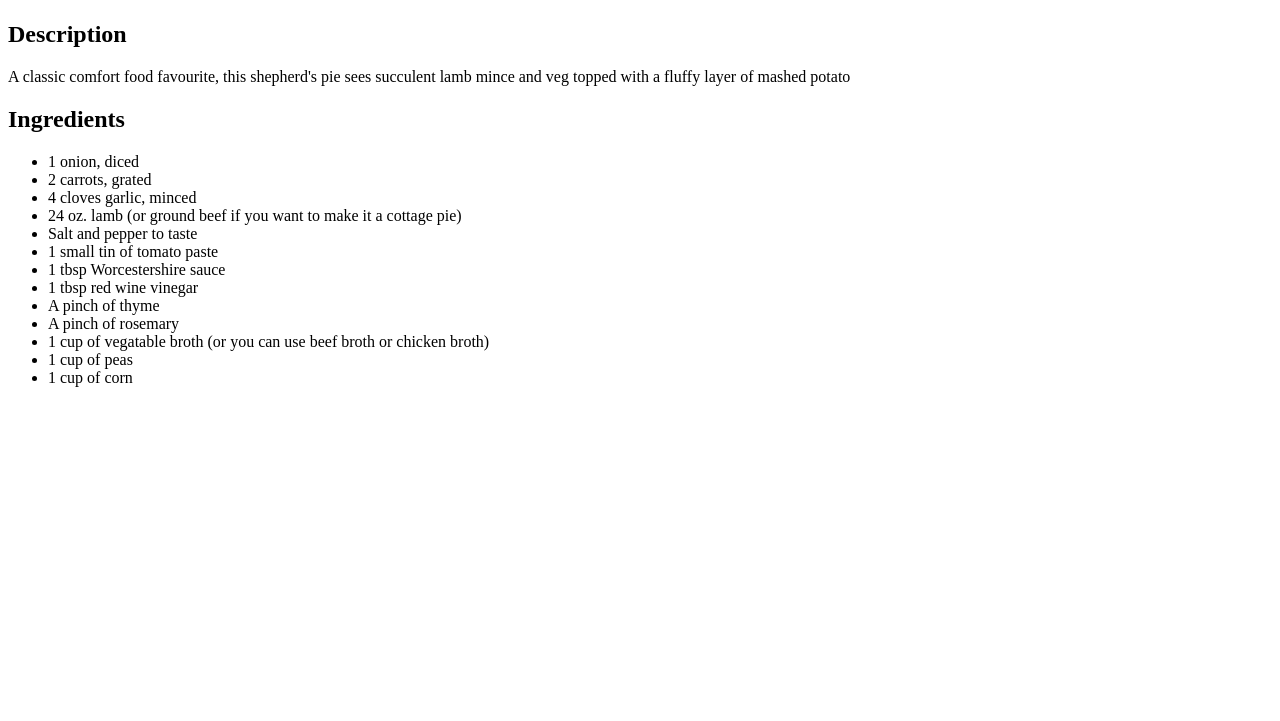
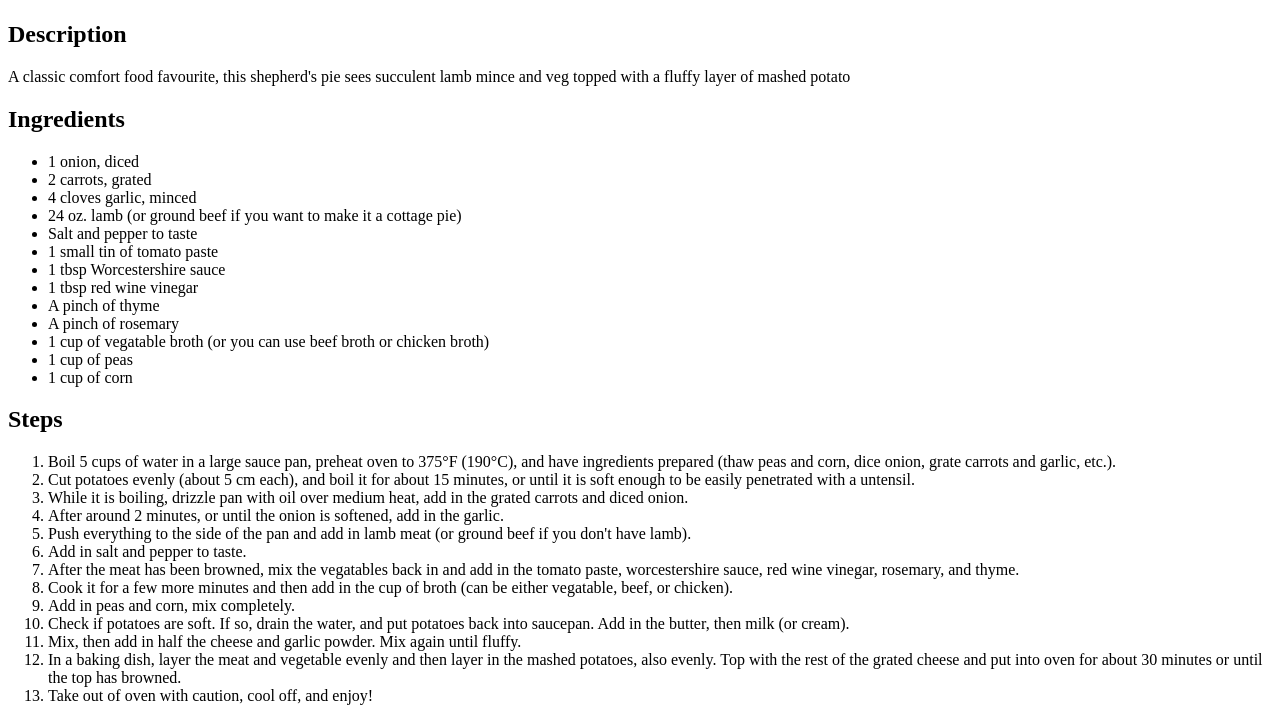
Before and after one commit to RyanH7101/odin-recipes, a plain HTML site: page recipes/shepherds_pie.html in a window 1280 px wide. Shown: the part 458-1179 px from the top of the page. Before the commit the page ends 861 px from the top, so only its background shows below. Drawn offline with Linux system fonts and the light colour scheme.

Commit message:
added header for steps section and added ordered list for the steps of the recipe

```diff
--- a/recipes/shepherds_pie.html
+++ b/recipes/shepherds_pie.html
@@ -26,5 +26,21 @@
       <li>1 cup of peas</li>
       <li>1 cup of corn</li>
     </ul>
+    <h2>Steps</h2>
+    <ol>
+      <li>Boil 5 cups of water in a large sauce pan, preheat oven to 375°F (190°C), and have ingredients prepared (thaw peas and corn, dice onion, grate carrots and garlic, etc.).</li>
+      <li>Cut potatoes evenly (about 5 cm each), and boil it for about 15 minutes, or until it is soft enough to be easily penetrated with a untensil.</li>
+      <li>While it is boiling, drizzle pan with oil over medium heat, add in the grated carrots and diced onion.</li>
+      <li>After around 2 minutes, or until the onion is softened, add in the garlic.</li>
+      <li>Push everything to the side of the pan and add in lamb meat (or ground beef if you don't have lamb).</li>
+      <li>Add in salt and pepper to taste.</li>
+      <li>After the meat has been browned, mix the vegatables back in and add in the tomato paste, worcestershire sauce, red wine vinegar, rosemary, and thyme.</li>
+      <li>Cook it for a few more minutes and then add in the cup of broth (can be either vegatable, beef, or chicken).</li>
+      <li>Add in peas and corn, mix completely.</li>
+      <li>Check if potatoes are soft. If so, drain the water, and put potatoes back into saucepan. Add in the butter, then milk (or cream).</li>
+      <li>Mix, then add in half the cheese and garlic powder. Mix again until fluffy.</li>
+      <li>In a baking dish, layer the meat and vegetable evenly and then layer in the mashed potatoes, also evenly. Top with the rest of the grated cheese and put into oven for about 30 minutes or until the top has browned.</li>
+      <li>Take out of oven with caution, cool off, and enjoy!</li>
+    </ol>
   </body>
 </html>
```
